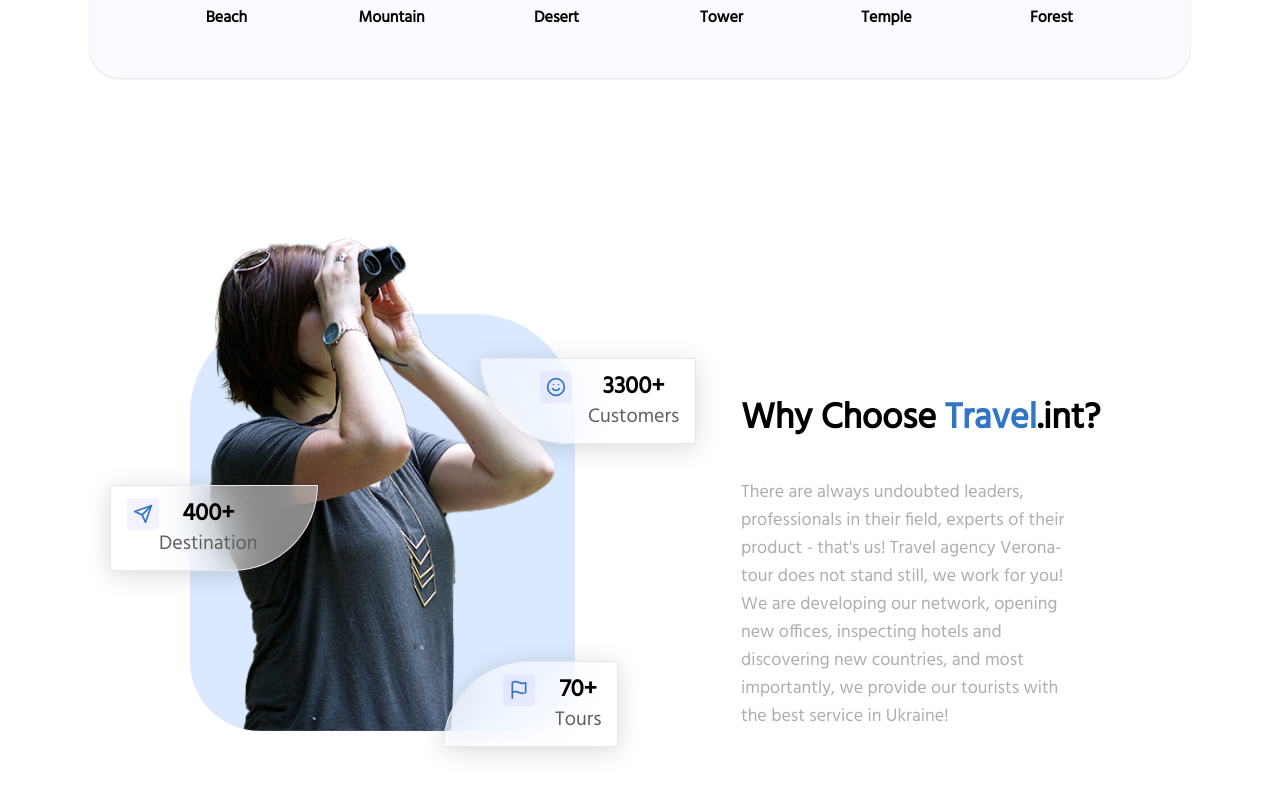
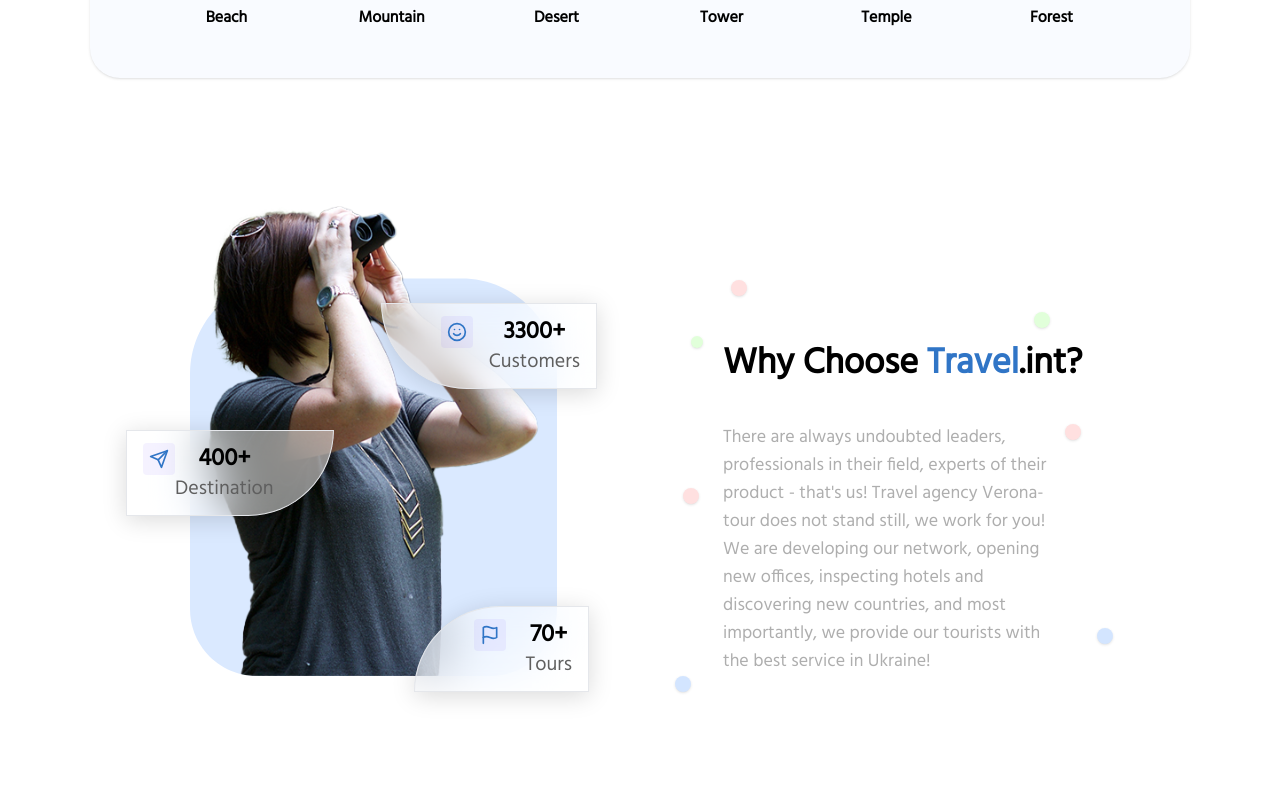
Before and after one commit to mahdibashirione/Teravel, a React (Vite) app: page / in a window 1280 px wide. Shown: the part 1399-2194 px from the top of the page. Built offline with nearby package versions, Linux system fonts and the light colour scheme.

Commit message:
fixed component AboutBrand in homePage

```diff
--- a/src/Components/AboutBerand.jsx
+++ b/src/Components/AboutBerand.jsx
@@ -2,18 +2,19 @@
 
 const AboutBerand = () => {
   return (
-    <section className="p-4 my-16 md:my-32">
-      <div className="container max-w-6xl flex flex-col md:flex-row gap-x-[166px]">
+    <section className="p-4 mb-16 lg:my-24">
+      <div className="container max-w-6xl flex flex-col md:flex-row xl:gap-x-[166px] gap-x-16">
         {/* Cover */}
-        <div className="w-full md:min-w-fit md:w-[385px]">
-          <div className="md:pl-[100px] h-full relative">
+        <div className="w-full md:w-1/2  hidden md:block">
+          <div className="md:pl-[100px] h-full">
+            <div className="relative max-w-[485px]">
               <img
                 src="/image/aboutBerand.svg"
                 className="mx-auto"
                 loading="lazy"
                 alt=""
               />
-            <div className="absolute md:left-5 left-0 bottom-[160px] flex bg-white/50 backdrop-blur-xl py-3 pl-4 shadow-main border rounded-br-full pr-[59px]">
+              <div className="absolute -left-16 lg:bottom-[160px] flex bg-white/50 top-44 backdrop-blur-xl lg:top-auto py-3 pl-4 shadow-main border rounded-br-full pr-[59px] scale-[0.8] lg:scale-100">
                 <div className="p-1 w-8 h-8 rounded bg-[rgba(66.30,0,255,0.05)] flex items-center justify-center text-primary">
                   <FiSend className="text-xl" />
                 </div>
@@ -24,7 +25,7 @@
                   <p className="text-xl text-[#5F5F5F]">Destination</p>
                 </div>
               </div>
-            <div className="absolute right-0 md:right-auto md:left-[353px] -bottom-4 flex bg-white/50 backdrop-blur-xl py-3 pr-4 shadow-main border rounded-tl-full pl-[59px]">
+              <div className="absolute -right-8 -bottom-4 flex bg-white/50 backdrop-blur-xl py-3 pr-4 shadow-main border rounded-tl-full pl-[59px] scale-[0.8] lg:scale-100 delay-300 ">
                 <div className="p-1 w-8 h-8 rounded bg-[rgba(66.30,0,255,0.05)] flex items-center justify-center text-primary mr-5">
                   <FiFlag className="text-xl" />
                 </div>
@@ -35,7 +36,7 @@
                   <p className="text-xl text-[#5F5F5F]">Tours</p>
                 </div>
               </div>
-            <div className="absolute right-0 md:right-auto md:left-[390px] bottom-[287px] flex bg-white/50 backdrop-blur-xl py-3 pr-4 shadow-main border rounded-bl-full pl-[59px]">
+              <div className="absolute -right-10 lg:bottom-[287px] top-16 lg:top-auto flex bg-white/50 delay-500 backdrop-blur-xl py-3 pr-4 shadow-main border rounded-bl-full pl-[59px] scale-[0.8] lg:scale-100">
                 <div className="p-1 w-8 h-8 rounded bg-[rgba(66.30,0,255,0.05)] flex items-center justify-center text-primary mr-4">
                   <FiSmile className="text-xl" />
                 </div>
@@ -48,18 +49,26 @@
               </div>
             </div>
           </div>
+        </div>
         {/* Content */}
-        <div className="w-full md:flex-1 flex flex-col justify-end px-4 md:px-0 mt-16 md:mt-0">
-          <h2 className="text-xl md:text-2xl lg:text-3xl xl:text-4xl font-bold">
+        <div className="w-full md:w-1/2 flex flex-col justify-end px-4 md:px-0 mt-16 md:mt-0">
+          <h2 className="text-xl md:text-2xl lg:text-3xl xl:text-4xl font-bold relative w-fit">
             Why Choose <span className="text-primary">Travel</span>.int?
+            <span className="block rounded-full bg-[#E1FFDA] w-4 h-4 absolute -top-8 right-8 shadow"></span>
+            <span className="block rounded-full bg-[#FFE0E0] w-4 h-4 absolute -top-16 left-2 shadow"></span>
+            <span className="block rounded-full bg-[#E1FFDA] w-3 h-3 absolute -top-2 -left-8 shadow"></span>
           </h2>
-          <p className="text-base lg:text-lg text-[#AEAEAE] md:mt-10 mt-6 max-w-[342px]">
+          <p className="text-base lg:text-lg text-[#AEAEAE] md:mt-10 mt-6 max-w-[342px] relative">
             There are always undoubted leaders, professionals in their field,
             experts of their product - that's us! Travel agency Verona-tour does
             not stand still, we work for you! We are developing our network,
             opening new offices, inspecting hotels and discovering new
             countries, and most importantly, we provide our tourists with the
             best service in Ukraine!
+            <span className="block rounded-full bg-[#FFE0E0] w-4 h-4 absolute top-0 -right-4 shadow"></span>
+            <span className="block rounded-full bg-[#FFE0E0] w-4 h-4 absolute top-16 -left-10 shadow"></span>
+            <span className="block rounded-full bg-[#D3E5FF] w-4 h-4 absolute bottom-8 -right-12 shadow"></span>
+            <span className="block rounded-full bg-[#D3E5FF] w-4 h-4 absolute -bottom-4 -left-12 shadow"></span>
           </p>
         </div>
       </div>
```
Lines whose indentation alone changed are shown as unchanged.
